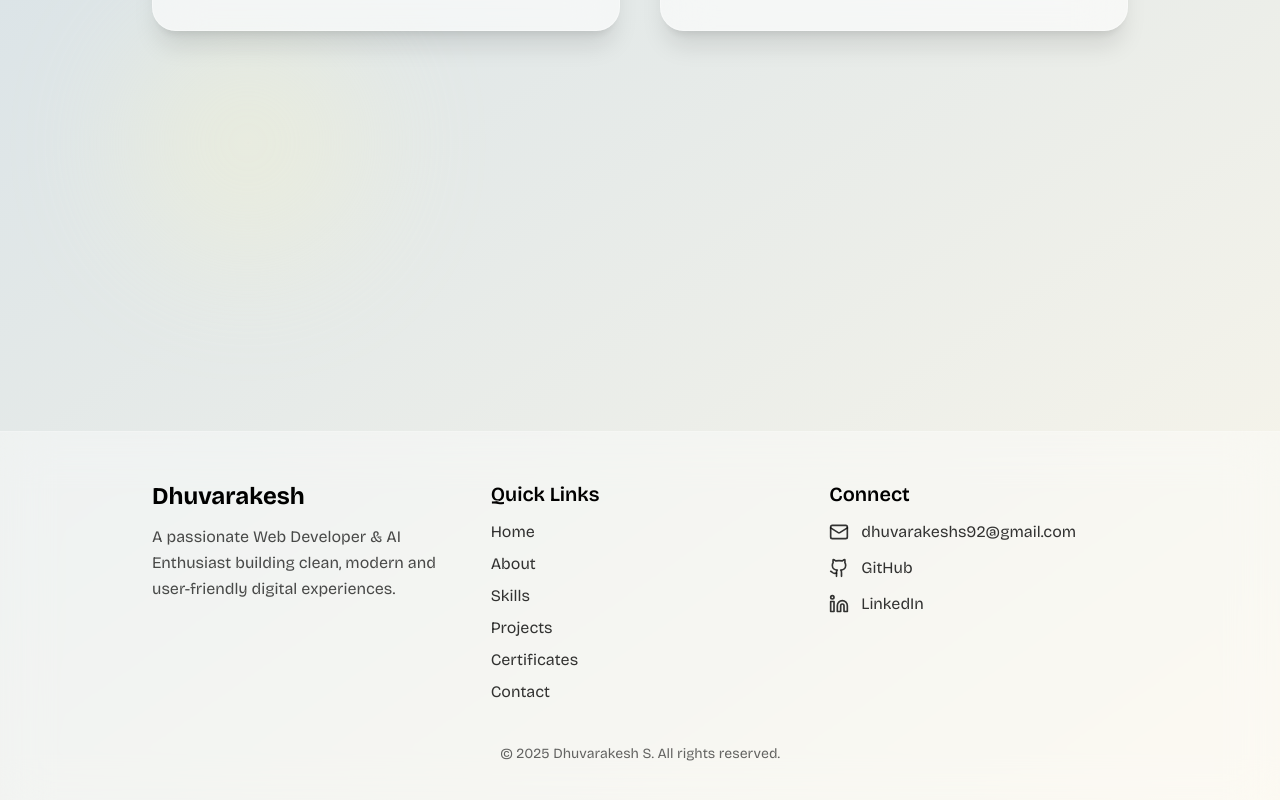
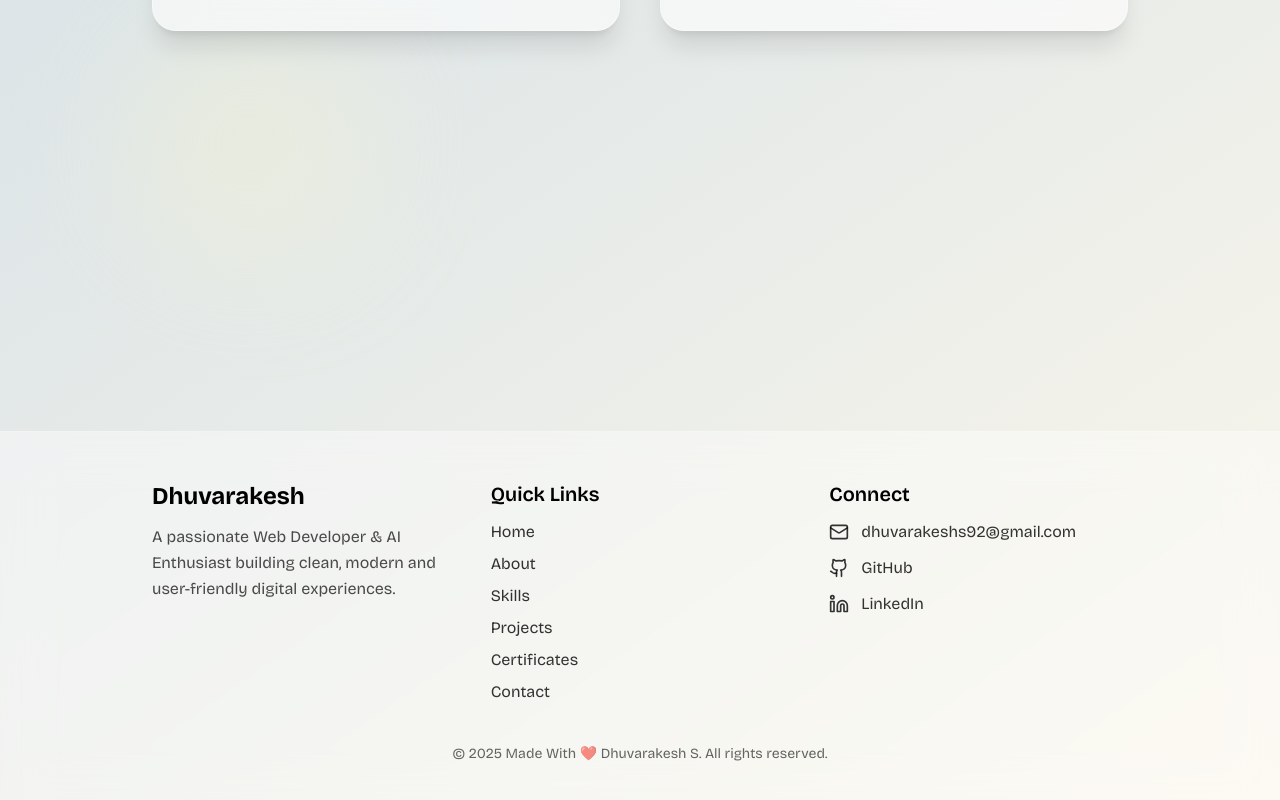
Before and after one commit to Dhuvarakesh17/portfolio, a Next.js app: page / in a window 1280 px wide. Shown: the part 6187-6987 px from the top of the page. Built offline with nearby package versions, Linux system fonts and the light colour scheme.

Commit message:
Starting the Year With Footer

```diff
--- a/components/layout/Footer.tsx
+++ b/components/layout/Footer.tsx
@@ -89,7 +89,7 @@ export default function Footer() {
 
       {/* BOTTOM LINE */}
       <div className="text-center mt-10 text-black/60 text-sm">
-        © {new Date().getFullYear()} Dhuvarakesh S. All rights reserved.
+        © {new Date().getFullYear()} Made With ❤️ Dhuvarakesh S. All rights reserved.
       </div>
     </footer>
   );
```
